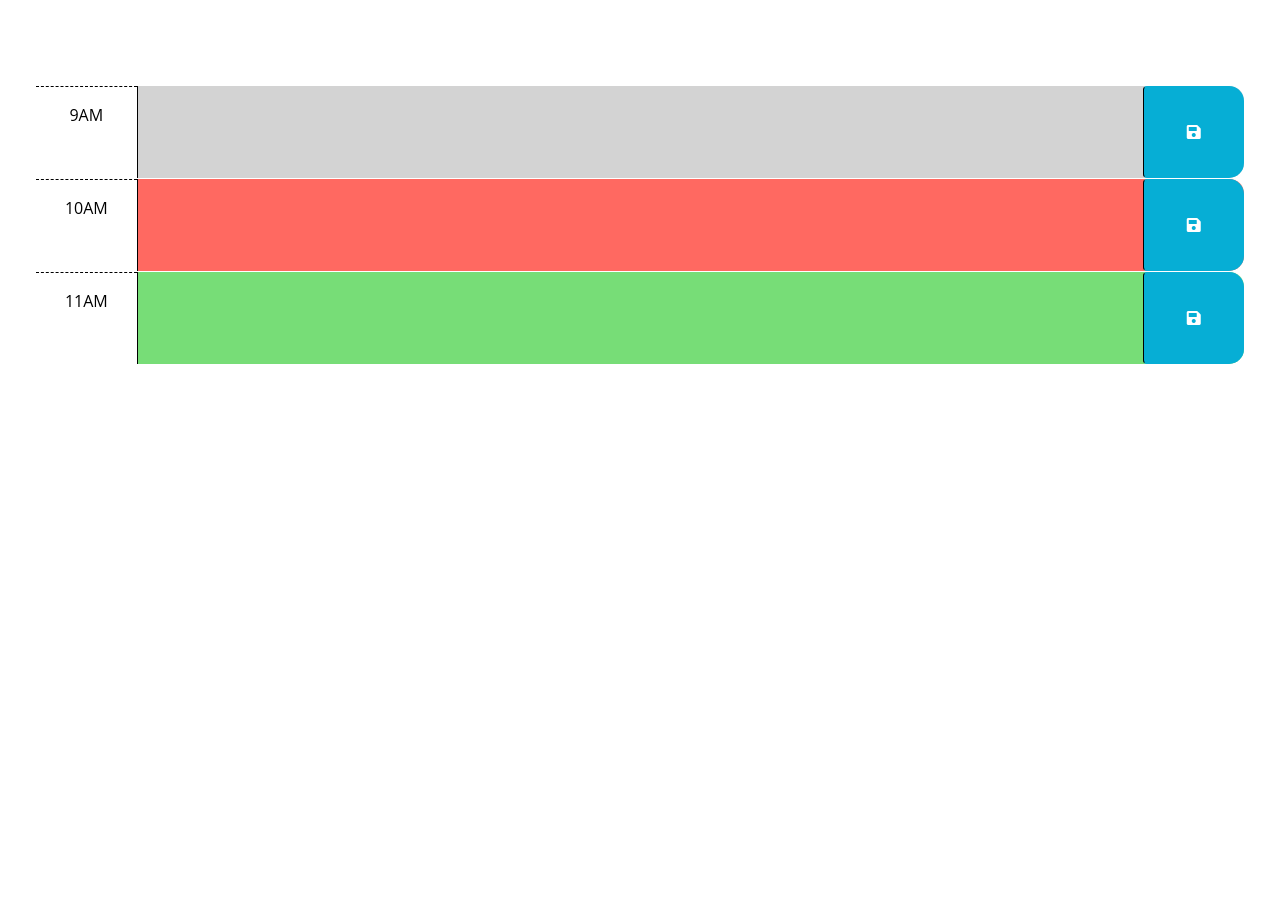
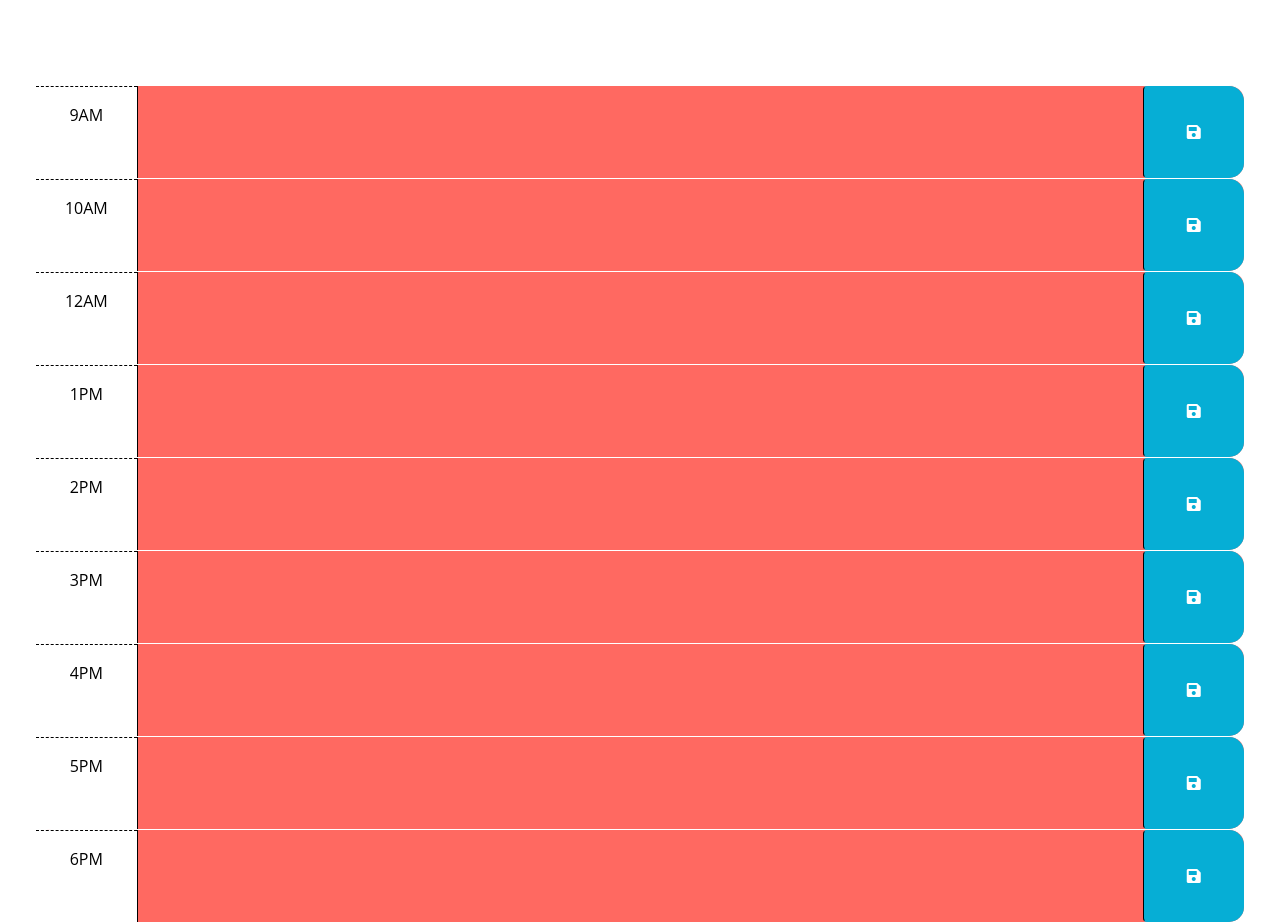
Before and after one commit to nosbeto/CalendarOrganizer, a plain HTML site: page index.html in a window 1280 px wide. Shown: the part 166-1088 px from the top of the page. Before the commit the page ends 800 px from the top, so only its background shows below. Drawn offline with nearby package versions, Linux system fonts and the light colour scheme.

Commit message:
making changes to the HTML to include all hours

```diff
--- a/index.html
+++ b/index.html
@@ -31,25 +31,13 @@
       <p id="currentDay" class="lead"></p>
     </header>
     <div class="container-fluid px-5">
-      <!-- Use class for "past", "present", and "future" to apply styles to the
-        time-block divs accordingly. The javascript will need to do this by
-        adding/removing these classes on each div by comparing the hour in the
-        id to the current hour. The html provided below is meant to be an example
-        demonstrating how the css provided can be leveraged to create the
-        desired layout and colors. The html below should be removed or updated
-        in the finished product. Remember to delete this comment once the
-        code is implemented.
-        -->
-
-      <!-- Example of a past time block. The "past" class adds a gray background color. -->
-      <div id="hour-9" class="row time-block past">
+      <div id="hour-9" class="row time-block present">
         <div class="col-2 col-md-1 hour text-center py-3">9AM</div>
         <textarea class="col-8 col-md-10 description" rows="3"> </textarea>
         <button class="btn saveBtn col-2 col-md-1" aria-label="save">
           <i class="fas fa-save" aria-hidden="true"></i>
         </button>
       </div>
-      <!-- Example of a present time block. The "present" class adds a red background color. -->
       <div id="hour-10" class="row time-block present">
         <div class="col-2 col-md-1 hour text-center py-3">10AM</div>
         <textarea class="col-8 col-md-10 description" rows="3"> </textarea>
@@ -57,9 +45,50 @@
           <i class="fas fa-save" aria-hidden="true"></i>
         </button>
       </div>
-      <!-- Example of a future time block. The "future" class adds a green background color. -->
-      <div id="hour-11" class="row time-block future">
-        <div class="col-2 col-md-1 hour text-center py-3">11AM</div>
+      <div id="hour-12" class="row time-block present">
+        <div class="col-2 col-md-1 hour text-center py-3">12AM</div>
+        <textarea class="col-8 col-md-10 description" rows="3"> </textarea>
+        <button class="btn saveBtn col-2 col-md-1" aria-label="save">
+          <i class="fas fa-save" aria-hidden="true"></i>
+        </button>
+      </div>
+      <div id="hour-1" class="row time-block present">
+        <div class="col-2 col-md-1 hour text-center py-3">1PM</div>
+        <textarea class="col-8 col-md-10 description" rows="3"> </textarea>
+        <button class="btn saveBtn col-2 col-md-1" aria-label="save">
+          <i class="fas fa-save" aria-hidden="true"></i>
+        </button>
+      </div>
+      <div id="hour-2" class="row time-block present">
+        <div class="col-2 col-md-1 hour text-center py-3">2PM</div>
+        <textarea class="col-8 col-md-10 description" rows="3"> </textarea>
+        <button class="btn saveBtn col-2 col-md-1" aria-label="save">
+          <i class="fas fa-save" aria-hidden="true"></i>
+        </button>
+      </div>
+      <div id="hour-3" class="row time-block present">
+        <div class="col-2 col-md-1 hour text-center py-3">3PM</div>
+        <textarea class="col-8 col-md-10 description" rows="3"> </textarea>
+        <button class="btn saveBtn col-2 col-md-1" aria-label="save">
+          <i class="fas fa-save" aria-hidden="true"></i>
+        </button>
+      </div>
+      <div id="hour-4" class="row time-block present">
+        <div class="col-2 col-md-1 hour text-center py-3">4PM</div>
+        <textarea class="col-8 col-md-10 description" rows="3"> </textarea>
+        <button class="btn saveBtn col-2 col-md-1" aria-label="save">
+          <i class="fas fa-save" aria-hidden="true"></i>
+        </button>
+      </div>
+      <div id="hour-5" class="row time-block present">
+        <div class="col-2 col-md-1 hour text-center py-3">5PM</div>
+        <textarea class="col-8 col-md-10 description" rows="3"> </textarea>
+        <button class="btn saveBtn col-2 col-md-1" aria-label="save">
+          <i class="fas fa-save" aria-hidden="true"></i>
+        </button>
+      </div>
+      <div id="hour-6" class="row time-block present">
+        <div class="col-2 col-md-1 hour text-center py-3">6PM</div>
         <textarea class="col-8 col-md-10 description" rows="3"> </textarea>
         <button class="btn saveBtn col-2 col-md-1" aria-label="save">
           <i class="fas fa-save" aria-hidden="true"></i>
```
